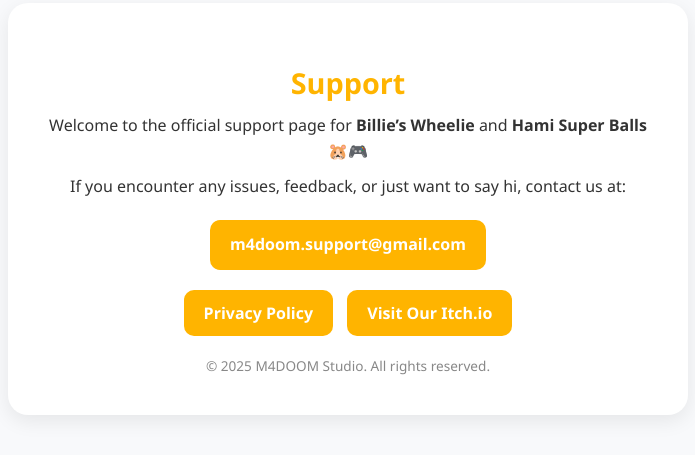
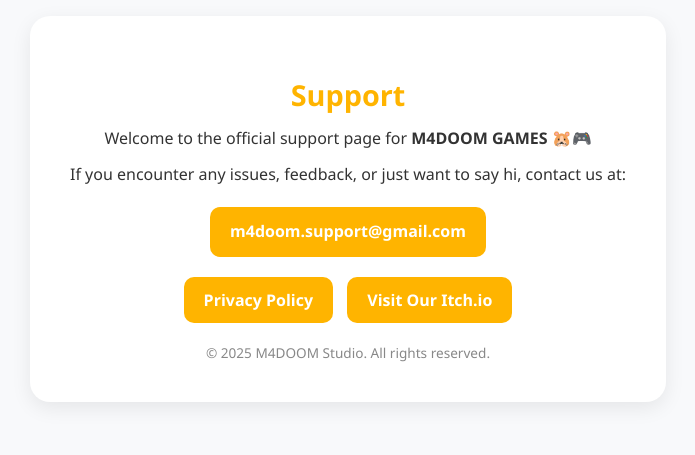
Before and after one commit to Murad-M1/m4doom, a plain HTML site: page index.html in a window 1280 px wide. Shown: the part 211-666 px from the top of the page, without its empty margins (292-987 px from the left). Drawn offline with Linux system fonts and the light colour scheme.

Commit message:
Update title and content for support page

```diff
--- a/index.html
+++ b/index.html
@@ -3,7 +3,7 @@
 <head>
   <meta charset="UTF-8" />
   <meta name="viewport" content="width=device-width, initial-scale=1.0" />
-  <title>Support – Billie’s Wheelie & Hami Super Balls</title>
+  <title>Support – M4DOOM Games</title>
   <style>
     :root {
       --accent: #ffb400;
@@ -79,7 +79,7 @@
 <body>
   <div class="container">
     <h1>Support</h1>
-    <p>Welcome to the official support page for <strong>Billie’s Wheelie</strong> and <strong>Hami Super Balls</strong> 🐹🎮</p>
+    <p>Welcome to the official support page for <strong>M4DOOM GAMES</strong> 🐹🎮</p>
     <p>If you encounter any issues, feedback, or just want to say hi, contact us at:</p>
     <p><a href="mailto:m4doom.support@gmail.com">m4doom.support@gmail.com</a></p>
 
```
